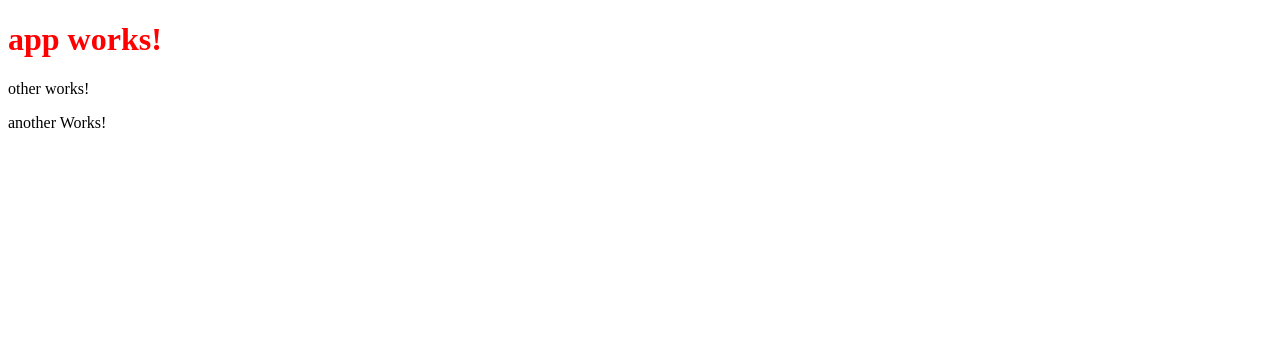
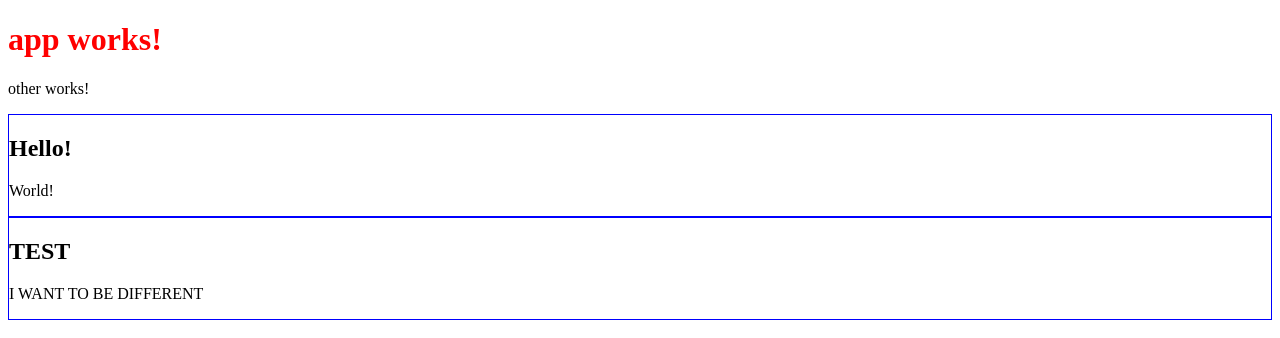
Before and after one commit to adoundakov/courses, an Angular app in the folder angular2/first_app/first-app/: page / in a window 1280 px wide. Shown: the top 338 px of the page. Built offline with nearby package versions, Linux system fonts and the light colour scheme.

Commit message:
inject content using ng-content

```diff
--- a/angular2/first_app/first-app/src/app/app.component.html
+++ b/angular2/first_app/first-app/src/app/app.component.html
@@ -2,4 +2,11 @@
   {{title}}
 </h1>
 <app-other></app-other>
-<app-another></app-another>
+<app-another>
+    <h2>Hello!</h2>
+    <p>World!</p>
+</app-another>
+<app-another>
+    <h2>TEST</h2>
+    <p>I WANT TO BE DIFFERENT</p>
+</app-another>
--- a/angular2/first_app/first-app/src/app/other/another.component.ts
+++ b/angular2/first_app/first-app/src/app/other/another.component.ts
@@ -3,11 +3,15 @@ import { Component, OnInit } from '@angular/core';
 @Component({
   selector: 'app-another',
   template: `
-    <p>
-      another Works!
-    </p>
+    <article>
+      <ng-content></ng-content>
+    </article>
   `,
-  styles: []
+  styles: [`
+      article {
+        border: 1px solid blue;
+      }
+    `]
 })
 export class AnotherComponent implements OnInit {
 
```
